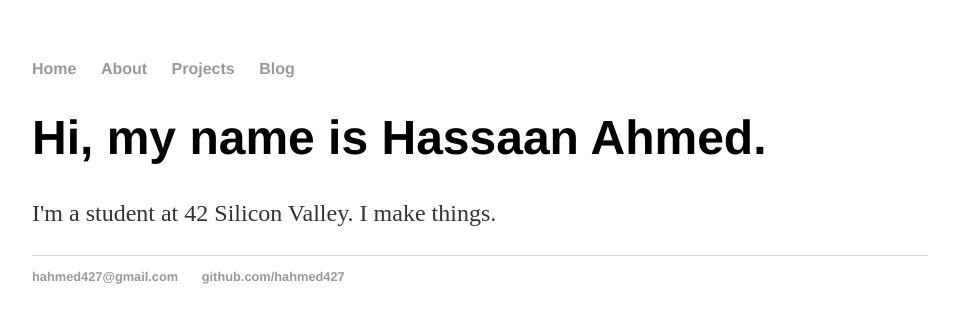
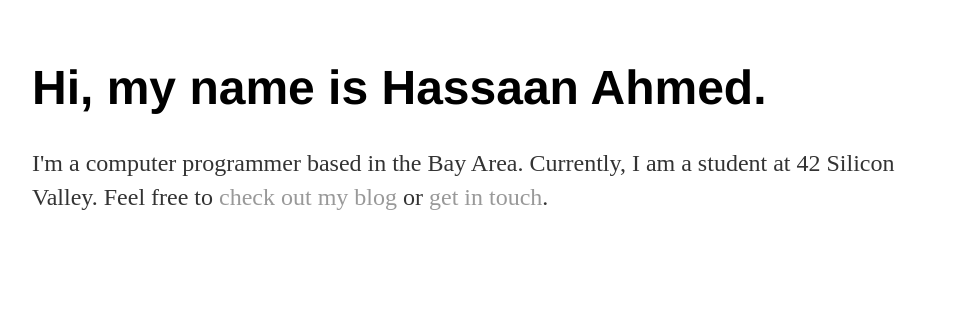
Before and after one commit to ahmedxyz/ahmedxyz.github.io, a Jekyll site: the page built from index.html, in a window 1280 px wide. Shown: the top 323 px of the page, without its empty margins (160-1119 px from the left). Built offline with Jekyll 4.4.1, drawn with Linux system fonts in a browser that asks for light colours.

Commit message:
Remove nav bar, update content

```diff
--- a/_layouts/default.html
+++ b/_layouts/default.html
@@ -6,24 +6,10 @@
 		<link rel="stylesheet" type="text/css" href="/css/main.css">
 	</head>
 	<body>
-		<nav>
-			<ul>
-				<li><a href="/">Home</a></li>
-				<li><a href="/about">About</a></li>
-				<li><a href="/projects">Projects</a></li>
-				<li><a href="/blog">Blog</a></li>
-			</ul>
-		</nav>
 		<div class="container">
 
 		{{ content }}
 
 		</div><!-- /.container -->
-		<footer>
-			<ul>
-				<li><a href="mailto:hahmed427@gmail.com">hahmed427@gmail.com</a></li>
-				<li><a href="https://github.com/hahmed427">github.com/hahmed427</a></li>
-			</ul>
-		</footer>
 	</body>
 </html>
--- a/about/index.html
+++ /dev/null
@@ -1,4 +0,0 @@
----
-layout: default
-title: Hassaan Ahmed | About
----
--- a/css/main.css
+++ b/css/main.css
@@ -1,18 +1,6 @@
 body {
 	margin: 60px auto;
 	width: 70%;
-}
-
-nav ul, footer ul {
-	font-family: "Helvetica Neue", Helvetica, Arial, sans-serif;
-	padding: 0px;
-	list-style: none;
-	font-weight: bold;
-}
-
-nav ul li, footer ul li {
-	display: inline;
-	margin-right: 20px;
 }
 
 a {
@@ -31,16 +19,10 @@ p {
 	color: #333;
 }
 
-footer {
-	border-top: 1px solid #d5d5d5;
-	font-size: .8em;
-}
-
 ul.posts {
 	margin: 20px auto 40px;
 	font-size: 1.5em;
 }
-
 ul.posts li {
 	list-style: none;
 }
--- a/index.html
+++ b/index.html
@@ -4,5 +4,5 @@ title: Hassaan Ahmed
 ---
 <div class="blurb">
 	<h1>Hi, my name is Hassaan Ahmed.</h1>
-		<p>I'm a student at 42 Silicon Valley. I make things.</p>
+	<p>I'm a computer programmer based in the Bay Area. Currently, I am a student at 42 Silicon Valley. Feel free to <a href="blog/index.html">check out my blog</a> or <a href="mailto:hahmed427@gmail.com">get in touch</a>.</p>
 </div><!-- /.blurb -->
--- a/projects/index.html
+++ /dev/null
@@ -1,4 +0,0 @@
----
-layout: default
-title: Hassaan Ahmed | Projects
----
```
Also changed, not shown: blog/index.html (indentation only).
